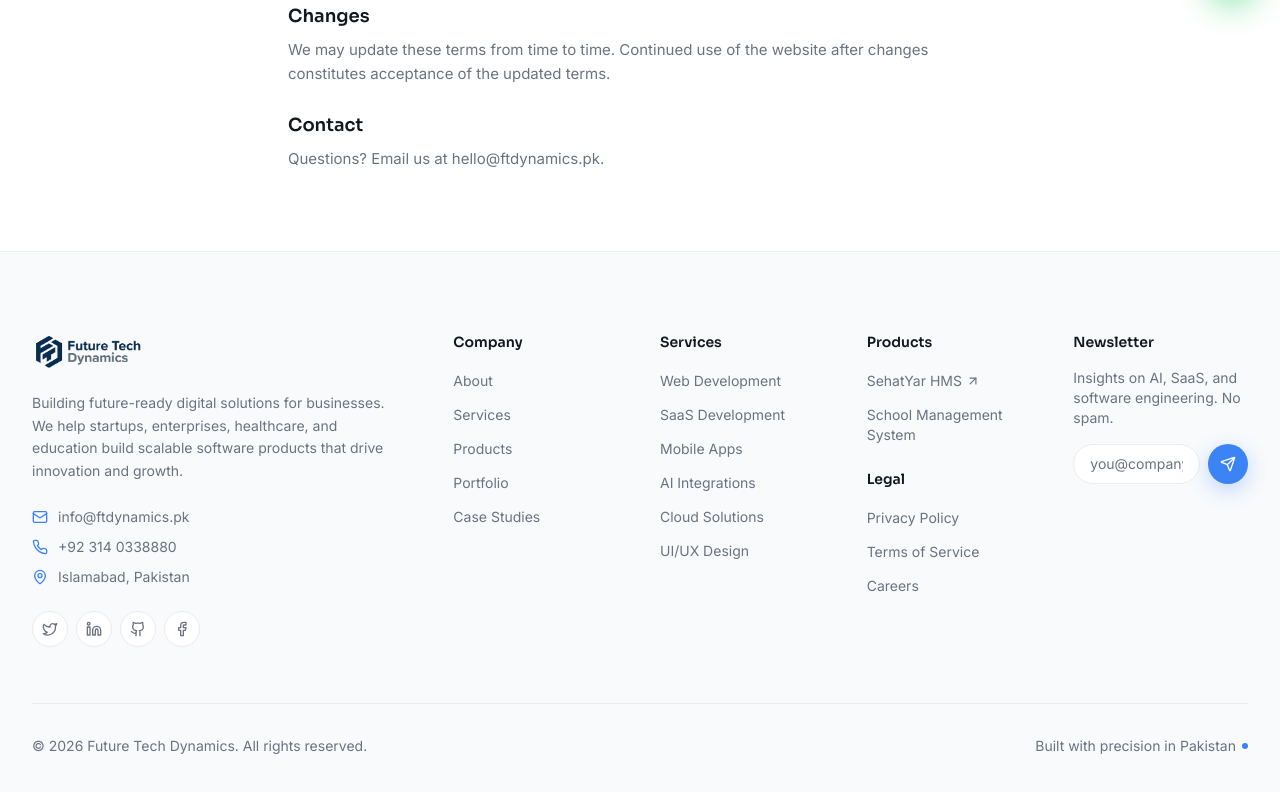
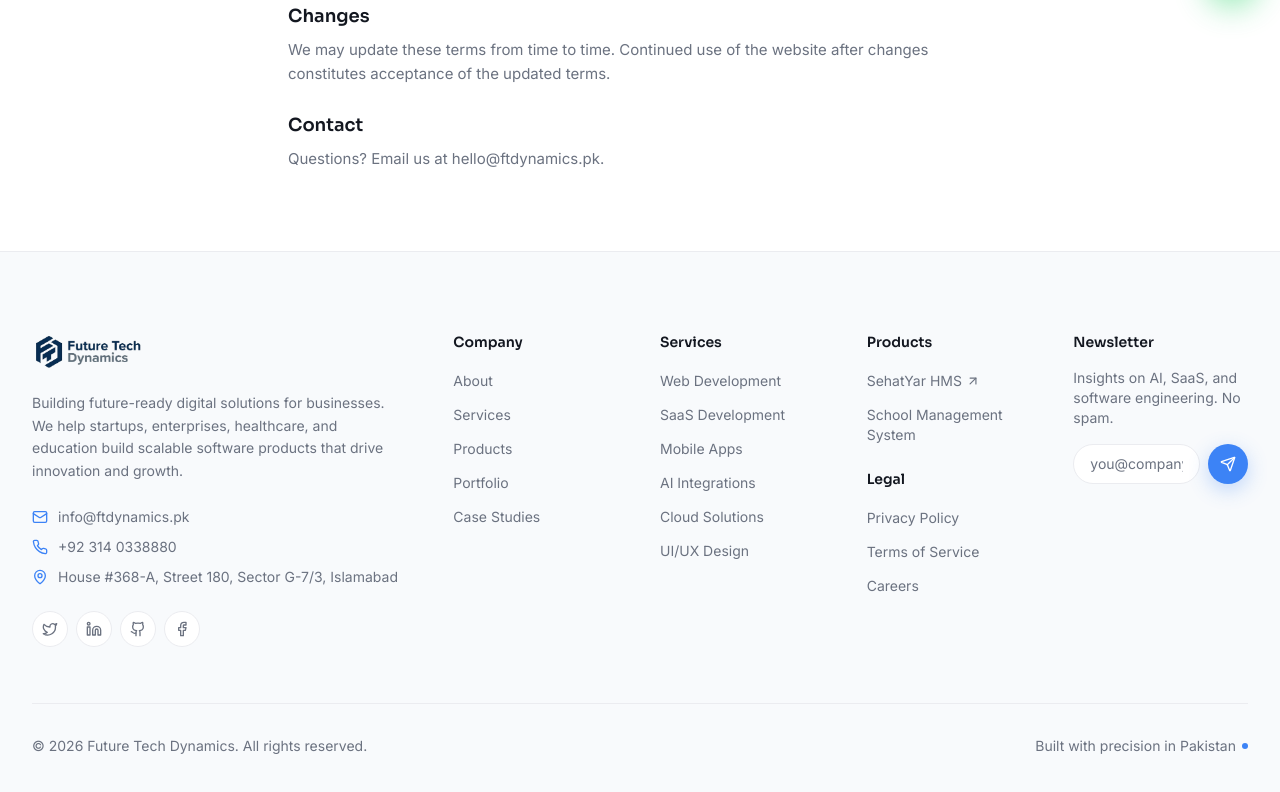
Before and after one commit to Hazrat-Ali822/ftdynamics, a Next.js app: page /terms in a window 1280 px wide. Shown: the part 782-1574 px from the top of the page. Built offline with nearby package versions, Linux system fonts and the light colour scheme.

Commit message:
Update office address to House #368-A, Street 180, Sector G-7/3, Islamabad and update Google Maps embed

```diff
--- a/app/layout.tsx
+++ b/app/layout.tsx
@@ -91,6 +91,7 @@ export default function RootLayout({
       'Software development company building scalable software, SaaS platforms, enterprise software, mobile apps, and AI-powered solutions.',
     address: {
       '@type': 'PostalAddress',
+      streetAddress: 'House #368-A, Street 180, Sector G-7/3',
       addressLocality: 'Islamabad',
       addressCountry: 'PK',
     },
--- a/components/footer.tsx
+++ b/components/footer.tsx
@@ -77,8 +77,9 @@ export function Footer() {
               >
                 <Phone className="h-4 w-4 text-accent" /> +92 314 0338880
               </a>
-              <p className="flex items-center gap-2.5 text-muted-foreground">
-                <MapPin className="h-4 w-4 text-accent" /> Islamabad, Pakistan
+              <p className="flex items-start gap-2.5 text-muted-foreground">
+                <MapPin className="h-4 w-4 shrink-0 text-accent mt-0.5" />
+                <span>House #368-A, Street 180, Sector G-7/3, Islamabad</span>
               </p>
             </div>
             <div className="mt-6 flex items-center gap-2">
--- a/components/sections/contact.tsx
+++ b/components/sections/contact.tsx
@@ -225,13 +225,13 @@ export function Contact() {
                     </div>
                   </a>
                   <div className="flex items-start gap-3.5">
-                    <span className="inline-flex h-10 w-10 items-center justify-center rounded-xl bg-accent/10 text-accent">
+                    <span className="inline-flex h-10 w-10 shrink-0 items-center justify-center rounded-xl bg-accent/10 text-accent">
                       <MapPin className="h-5 w-5" />
                     </span>
                     <div>
-                      <p className="text-xs text-muted-foreground">Office</p>
-                      <p className="text-sm font-medium text-foreground">
-                        Islamabad, Pakistan
+                      <p className="text-xs text-muted-foreground">Office Address</p>
+                      <p className="text-sm font-medium text-foreground leading-relaxed">
+                        House #368-A, Street 180, Sector G-7/3, Islamabad, Pakistan
                       </p>
                     </div>
                   </div>
@@ -250,9 +250,9 @@ export function Contact() {
 
               <div className="overflow-hidden rounded-3xl border border-border bg-white shadow-card">
                 <iframe
-                  title="Office location"
-                  src="https://www.openstreetmap.org/export/embed.html?bbox=73.0%2C33.6%2C73.2%2C33.75&layer=mapnik&marker=33.6844%2C73.0479"
-                  className="h-56 w-full border-0"
+                  title="Office Location — House #368-A, Street 180, Sector G-7/3 Islamabad"
+                  src="https://maps.google.com/maps?q=Street%20180,%20G-7/3,%20Islamabad&t=&z=16&ie=UTF8&iwloc=&output=embed"
+                  className="h-64 w-full border-0"
                   loading="lazy"
                   referrerPolicy="no-referrer-when-downgrade"
                 />
```
